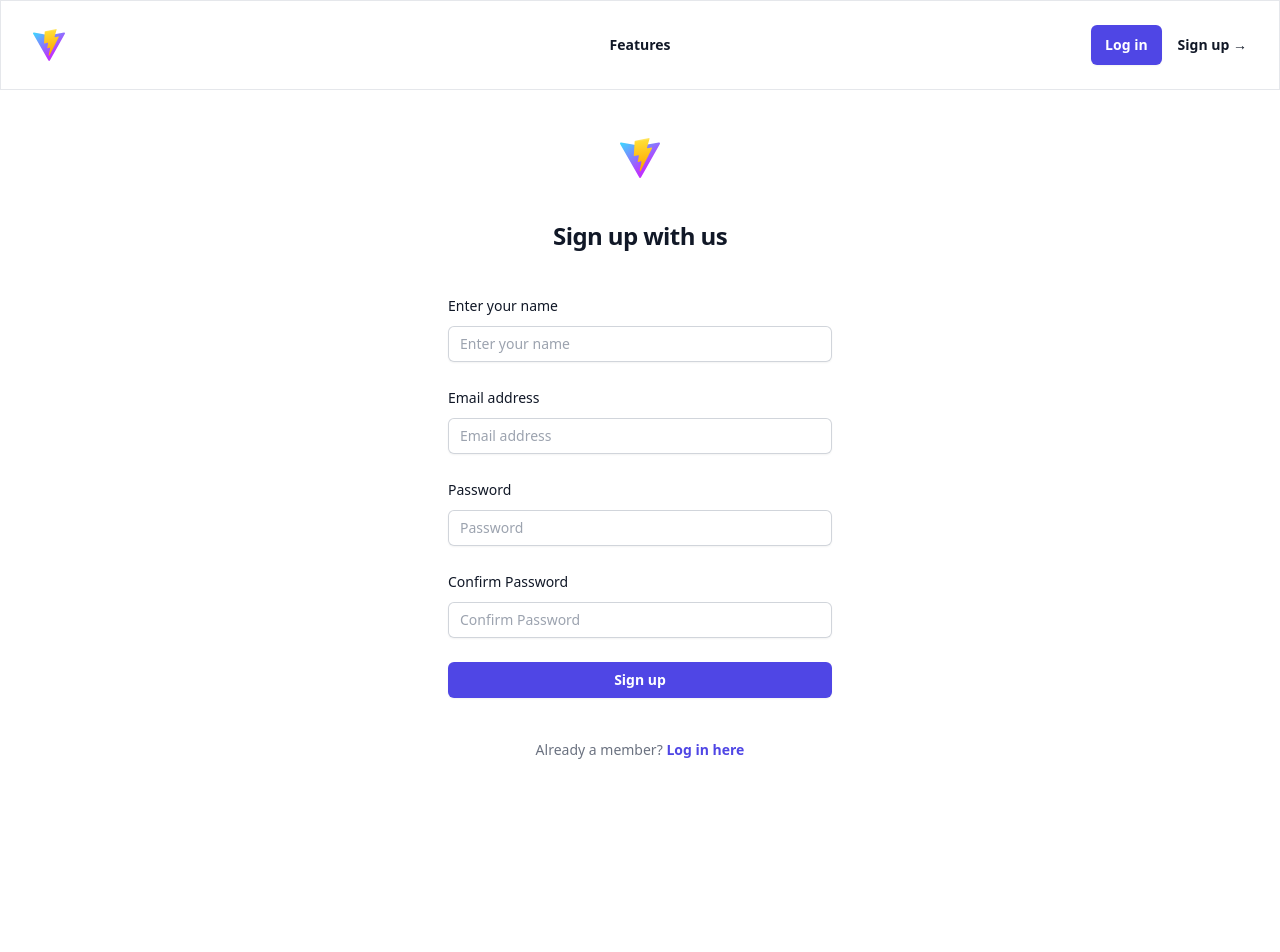
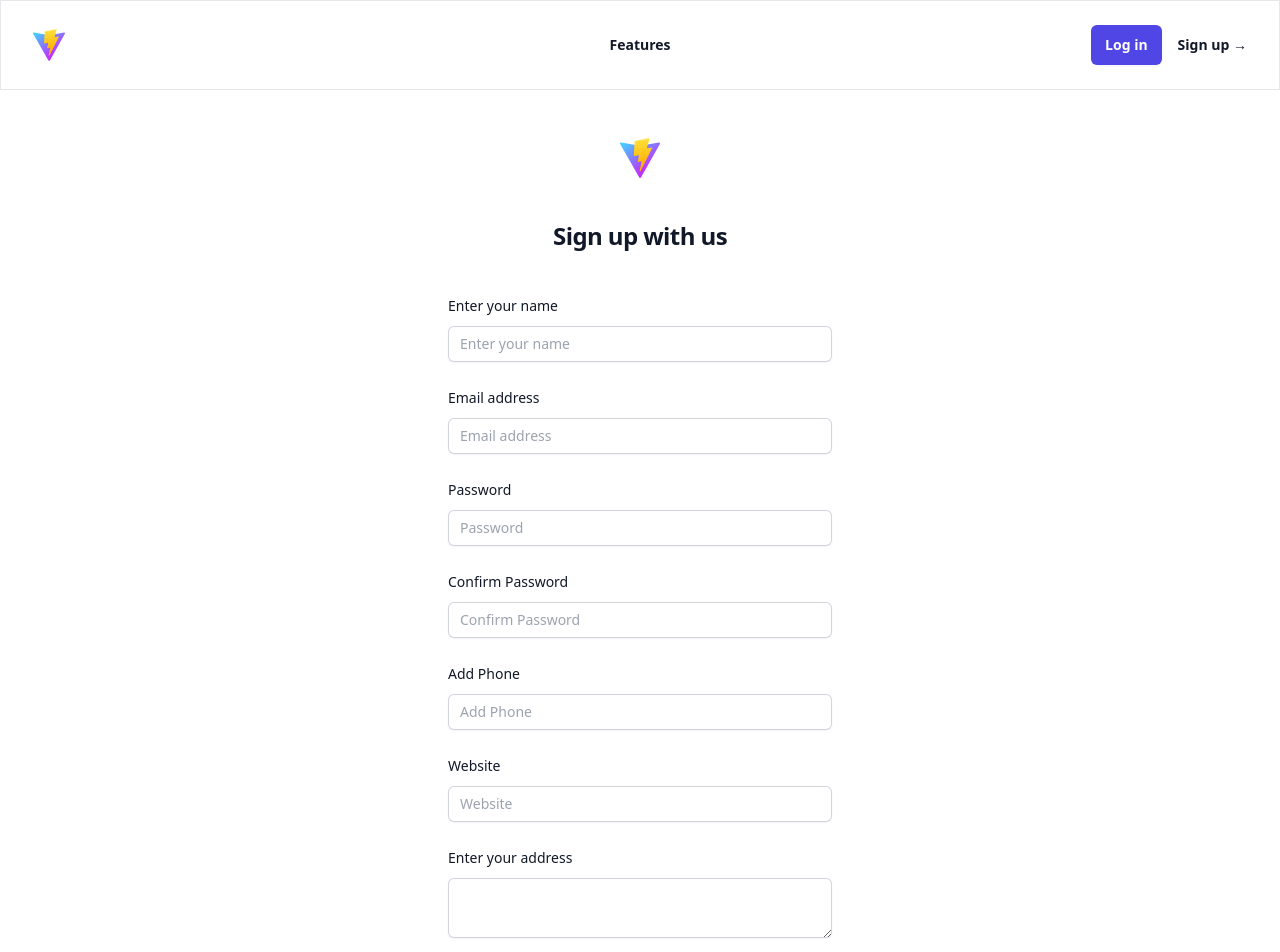
Before and after one commit to ManasSin/MERN-Auth, a React (Vite) app in the folder frontend/: page /register in a window 1280 px wide. Shown: the top 952 px of the page. Before the commit the page ends 810 px from the top, so only its background shows below. Built offline with nearby package versions, Linux system fonts and the light colour scheme.

Commit message:
changed only input fields for new entries

```diff
--- a/frontend/package.json
+++ b/frontend/package.json
@@ -14,13 +14,15 @@
     "@heroicons/react": "^2.0.18",
     "@reduxjs/toolkit": "^1.9.5",
     "autoprefixer": "^10.4.14",
+    "formik": "^2.4.5",
     "postcss": "^8.4.26",
     "react": "^18.2.0",
     "react-dom": "^18.2.0",
     "react-icons": "^4.10.1",
     "react-redux": "^8.1.1",
     "react-router-dom": "^6.14.2",
-    "react-toastify": "^9.1.3"
+    "react-toastify": "^9.1.3",
+    "yup": "^1.3.2"
   },
   "devDependencies": {
     "@types/react": "^18.2.15",
--- /dev/null
+++ b/frontend/src/Schema/validationSchema.js
@@ -0,0 +1,31 @@
+import * as Yup from "yup";
+
+const validationSchema = Yup.object({
+  name: Yup.string()
+    .max(100, "Name must be at most 100 characters")
+    .required("Name is required"),
+  address: Yup.string()
+    .max(1000, "Address must be at most 1000 characters")
+    .required("Address is required"),
+  email: Yup.string()
+    .email("Invalid email address")
+    .required("Email is required"),
+  website: Yup.string().url("Invalid URL").required("Website is required"),
+  // contactPersonName: Yup.string()
+  //     .max(100, "Contact person name must be at most 100 characters")
+  //     .required("Contact person name is required"),
+  phone: Yup.string()
+    .matches(/^[0-9]+$/, "Invalid phone number")
+    .required("Phone number is required"),
+  password: Yup.string()
+    .matches(
+      /^(?=.*[a-z])(?=.*[A-Z])(?=.*\d)[a-zA-Z\d]{8,}$/,
+      "Password must contain at least 8 characters, one uppercase letter, one lowercase letter, and one number"
+    )
+    .required("Password is required"),
+  confirmPassword: Yup.string()
+    .oneOf([Yup.ref("password"), null], "Passwords must match")
+    .required("Confirm password is required"),
+});
+
+export default validationSchema;
--- a/frontend/src/components/ProfileScreen.jsx
+++ b/frontend/src/components/ProfileScreen.jsx
@@ -53,6 +53,8 @@ const ProfileScreen = () => {
     }
   };
 
+  console.log(userInfo);
+
   return (
     <div className="relative isolate px-6 pt-14 lg:px-8  z-0">
       <div
@@ -107,7 +109,7 @@ const ProfileScreen = () => {
                     placeholder={userInfo?.email}
                   />
 
-                  <InputField
+                  {/* <InputField
                     label={"Password"}
                     htmlfor={"password"}
                     type={"password"}
@@ -120,7 +122,47 @@ const ProfileScreen = () => {
                     type={"password"}
                     value={crendential.ConfirmPassword}
                     onChange={handleFromChange}
+                  /> */}
+
+                  <InputField
+                    label={"Add Phone"}
+                    htmlfor={"phoneNumber"}
+                    type={"tel"}
+                    value={crendential.phoneNumber}
+                    onChange={handleFromChange}
+                    placeholder={userInfo?.phone}
                   />
+
+                  <InputField
+                    label={"Website"}
+                    htmlfor={"website"}
+                    type={"text"}
+                    value={crendential.website}
+                    onChange={handleFromChange}
+                    placeholder={userInfo?.website}
+                  />
+
+                  <div>
+                    <div className="flex justify-between items-center">
+                      <label
+                        htmlFor={"textarea"}
+                        className="block text-sm font-medium leading-6 text-gray-900"
+                      >
+                        Enter your address
+                      </label>
+                    </div>
+                    <div className="mt-2">
+                      <textarea
+                        label={"Add address"}
+                        name="textarea"
+                        // type={"text"}
+                        value={crendential.address}
+                        onChange={handleFromChange}
+                        placeholder={userInfo?.address}
+                        className="block w-full rounded-md border-0 py-1.5 text-gray-900 shadow-sm ring-1 ring-inset ring-gray-300 placeholder:text-gray-400 focus:ring-2 focus:ring-inset focus:ring-indigo-600 sm:text-sm sm:leading-6 px-3"
+                      />
+                    </div>
+                  </div>
 
                   <div>
                     <Button
--- a/frontend/src/components/SignupFrom.jsx
+++ b/frontend/src/components/SignupFrom.jsx
@@ -20,7 +20,20 @@ const SignupFrom = () => {
     email: "",
     password: "",
     ConfirmPassword: "",
+    phone: "",
+    address: "",
+    website: "",
   });
+
+  // const initialValue = {
+  //   name: "",
+  //   address: "",
+  //   email: "",
+  //   website: "",
+  //   phone: "",
+  //   password: "",
+  //   ConfirmPassword: "",
+  // }
 
   useEffect(() => {
     if (userInfo) {
@@ -45,8 +58,15 @@ const SignupFrom = () => {
       toast.error("Passwords Do not match");
     } else {
       try {
-        const { name, email, password } = crendential;
-        const res = await register({ name, email, password }).unwrap();
+        const { name, email, password, phone, address, website } = crendential;
+        const res = await register({
+          name,
+          email,
+          password,
+          phone,
+          address,
+          website,
+        }).unwrap();
         dispatch(setCredentials({ ...res }));
         navigate("/");
       } catch (err) {
@@ -105,6 +125,42 @@ const SignupFrom = () => {
             value={crendential.ConfirmPassword}
             onChange={handleFromChange}
           />
+          <InputField
+            label={"Add Phone"}
+            htmlfor={"phoneNumber"}
+            type={"tel"}
+            value={crendential.phoneNumber}
+            onChange={handleFromChange}
+          />
+
+          <InputField
+            label={"Website"}
+            htmlfor={"website"}
+            type={"text"}
+            value={crendential.website}
+            onChange={handleFromChange}
+          />
+
+          <div>
+            <div className="flex justify-between items-center">
+              <label
+                htmlFor={"textarea"}
+                className="block text-sm font-medium leading-6 text-gray-900"
+              >
+                Enter your address
+              </label>
+            </div>
+            <div className="mt-2">
+              <textarea
+                label={"Add address"}
+                name="address"
+                // type={"text"}
+                value={crendential.address}
+                onChange={handleFromChange}
+                className="block w-full rounded-md border-0 py-1.5 text-gray-900 shadow-sm ring-1 ring-inset ring-gray-300 placeholder:text-gray-400 focus:ring-2 focus:ring-inset focus:ring-indigo-600 sm:text-sm sm:leading-6 px-3"
+              />
+            </div>
+          </div>
 
           <div>
             <Button
```
Also changed, not shown: 1 other file (tests, documents, lock files or other folders).
